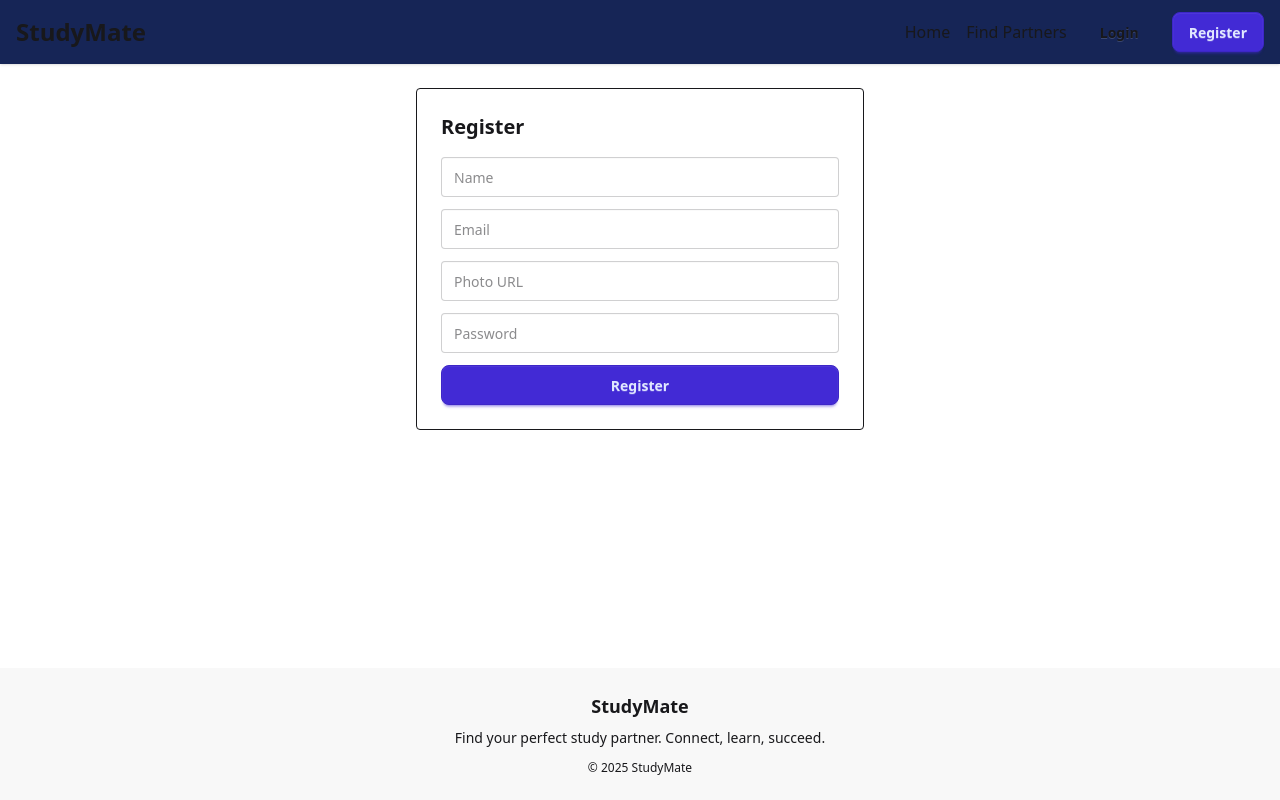
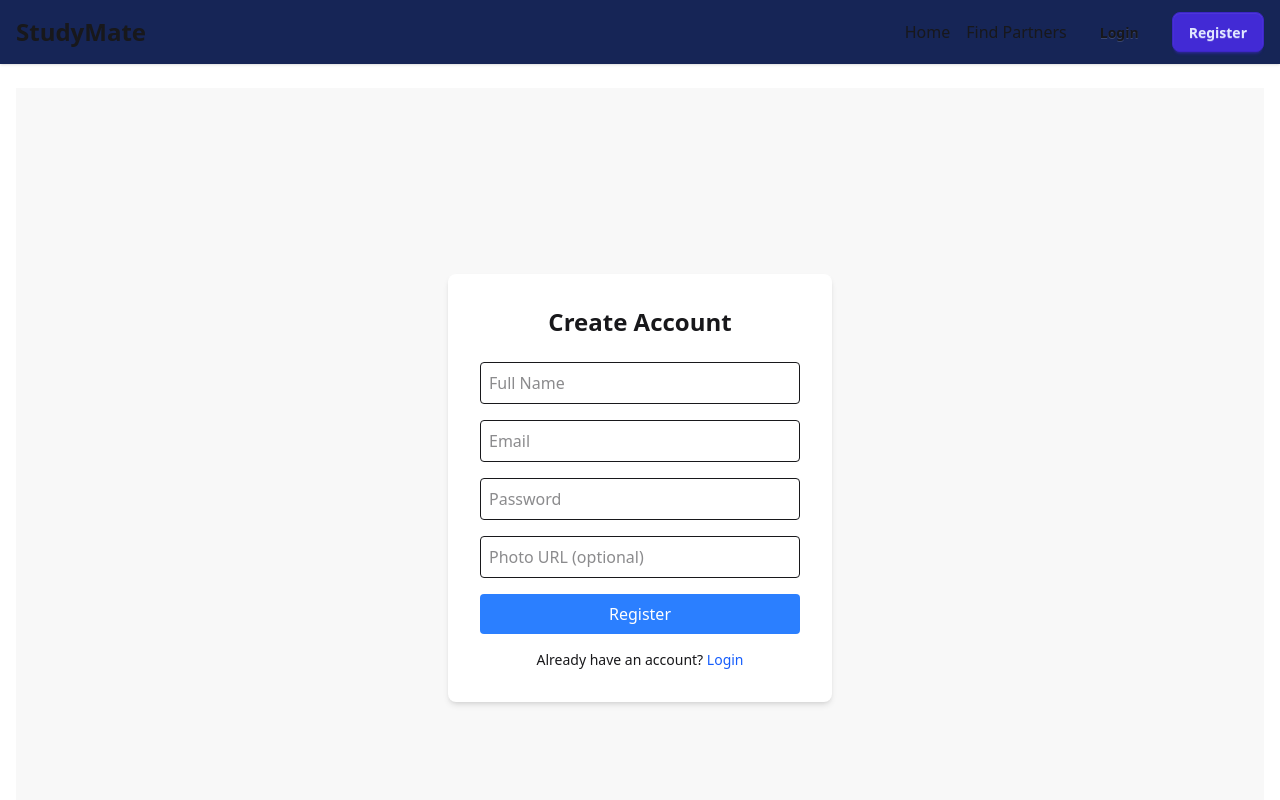
Before and after one commit to AshrafulAlam96/hero-A10, a React (Vite) app in the folder client/: page /register in a window 1280 px wide. Shown: the top 800 px of the page. Built offline with nearby package versions, Linux system fonts and the light colour scheme; no server answers.

Commit message:
Stage09 client: add Firebase-protected route for MyConnections page

```diff
--- a/client/src/App.jsx
+++ b/client/src/App.jsx
@@ -7,6 +7,7 @@ import Login from './pages/Login'
 import Register from './pages/Register'
 import Navbar from './components/Navbar'
 import Footer from './components/Footer'
+import PrivateRoute from './routes/PrivateRoute'   // ✅ Add this import
 
 export default function App() {
   return (
@@ -15,11 +16,25 @@ export default function App() {
       <main className="flex-grow container mx-auto px-4 py-6">
         <Routes>
           <Route path="/" element={<Home />} />
-          <Route path="/my-connections" element={<MyConnections />} />
+
+          {/* ✅ Protected route */}
+          <Route
+            path="/my-connections"
+            element={
+              <PrivateRoute>
+                <MyConnections />
+              </PrivateRoute>
+            }
+          />
+
           <Route path="/find-partners" element={<FindPartners />} />
           <Route path="/login" element={<Login />} />
           <Route path="/register" element={<Register />} />
-          <Route path="*" element={<div className="p-8 text-center text-xl">404 — Not Found</div>} />
+
+          <Route
+            path="*"
+            element={<div className="p-8 text-center text-xl">404 — Not Found</div>}
+          />
         </Routes>
       </main>
       <Footer />
--- a/client/src/pages/Login.jsx
+++ b/client/src/pages/Login.jsx
@@ -1,14 +1,71 @@
-import React from 'react'
+// src/pages/Login.jsx
+import React, { useState } from "react";
+import { useAuth } from "../context/AuthContext";
+import { useNavigate, useLocation } from "react-router-dom";
+import toast from "react-hot-toast";
 
-export default function Login() {
+const Login = () => {
+  const [email, setEmail] = useState("");
+  const [password, setPassword] = useState("");
+  const { login, googleLogin } = useAuth();
+  const navigate = useNavigate();
+  const location = useLocation();
+  const from = location.state?.from?.pathname || "/";
+
+  const handleEmailLogin = async (e) => {
+    e.preventDefault();
+    try {
+      await login(email, password);
+      toast.success("Logged in successfully");
+      navigate(from, { replace: true });
+    } catch (err) {
+      toast.error("Login failed");
+    }
+  };
+
+  const handleGoogleLogin = async () => {
+    try {
+      await googleLogin();
+      toast.success("Google login successful");
+      navigate(from, { replace: true });
+    } catch (err) {
+      toast.error("Google login failed");
+    }
+  };
+
   return (
-    <div className="max-w-md mx-auto border p-6 rounded">
-      <h2 className="text-xl font-semibold mb-4">Login</h2>
-      <form>
-        <input className="input input-bordered w-full mb-3" placeholder="Email" />
-        <input className="input input-bordered w-full mb-3" type="password" placeholder="Password" />
-        <button className="btn btn-primary w-full">Login</button>
+    <div className="flex flex-col items-center justify-center h-screen">
+      <h1 className="text-2xl font-bold mb-4">Login to StudyMate</h1>
+      <form
+        onSubmit={handleEmailLogin}
+        className="flex flex-col space-y-4 w-72"
+      >
+        <input
+          type="email"
+          placeholder="Email"
+          className="border p-2 rounded"
+          value={email}
+          onChange={(e) => setEmail(e.target.value)}
+        />
+        <input
+          type="password"
+          placeholder="Password"
+          className="border p-2 rounded"
+          value={password}
+          onChange={(e) => setPassword(e.target.value)}
+        />
+        <button className="bg-blue-500 text-white py-2 rounded" type="submit">
+          Login
+        </button>
       </form>
+      <button
+        onClick={handleGoogleLogin}
+        className="mt-4 bg-red-500 text-white px-4 py-2 rounded"
+      >
+        Sign in with Google
+      </button>
     </div>
-  )
-}
+  );
+};
+
+export default Login;
--- a/client/src/pages/MyConnections.jsx
+++ b/client/src/pages/MyConnections.jsx
@@ -1,6 +1,7 @@
 import React, { useEffect, useState } from "react";
 import toast from "react-hot-toast";
 import RequestCard from "../components/RequestCard";
+import { useAuth } from "../context/AuthContext";
 import {
   fetchRequests,
   updateRequestStatus,
@@ -11,7 +12,10 @@ const MyConnections = () => {
   const [requests, setRequests] = useState([]);
   const [loading, setLoading] = useState(true);
   const [actionLoading, setActionLoading] = useState(null); // ✅ Track active request
-  const userEmail = "ashraf@gmail.com"; // ⚠️ Replace with real logged-in user later
+
+  const { user } = useAuth();
+  const userEmail = user?.email;
+
 
   useEffect(() => {
     async function loadData() {
--- a/client/src/pages/Register.jsx
+++ b/client/src/pages/Register.jsx
@@ -1,16 +1,105 @@
-import React from 'react'
+import React, { useState } from "react";
+import { useNavigate } from "react-router-dom";
+import { useAuth } from "../context/AuthContext";
+import toast from "react-hot-toast";
 
-export default function Register() {
+const Register = () => {
+  const [formData, setFormData] = useState({
+    name: "",
+    email: "",
+    password: "",
+    photo: "",
+  });
+
+  const { signup } = useAuth();
+  const navigate = useNavigate();
+
+  const handleChange = (e) => {
+    const { name, value } = e.target;
+    setFormData((prev) => ({ ...prev, [name]: value }));
+  };
+
+  const handleSubmit = async (e) => {
+    e.preventDefault();
+
+    const { name, email, password, photo } = formData;
+
+    if (!email || !password) {
+      toast.error("Email and password are required!");
+      return;
+    }
+
+    try {
+      await signup(email, password, name, photo);
+      toast.success("Account created successfully 🎉");
+      navigate("/my-connections"); // redirect to dashboard or protected route
+    } catch (error) {
+      console.error("Signup Error:", error.code);
+      toast.error(error.message || "Signup failed!");
+    }
+  };
+
   return (
-    <div className="max-w-md mx-auto border p-6 rounded">
-      <h2 className="text-xl font-semibold mb-4">Register</h2>
-      <form>
-        <input className="input input-bordered w-full mb-3" placeholder="Name" />
-        <input className="input input-bordered w-full mb-3" placeholder="Email" />
-        <input className="input input-bordered w-full mb-3" placeholder="Photo URL" />
-        <input className="input input-bordered w-full mb-3" type="password" placeholder="Password" />
-        <button className="btn btn-primary w-full">Register</button>
-      </form>
+    <div className="flex flex-col items-center justify-center min-h-screen bg-base-200">
+      <div className="bg-white p-8 rounded-lg shadow-md w-96">
+        <h1 className="text-2xl font-bold mb-6 text-center">Create Account</h1>
+
+        <form onSubmit={handleSubmit} className="space-y-4">
+          <input
+            type="text"
+            name="name"
+            placeholder="Full Name"
+            className="w-full border p-2 rounded"
+            value={formData.name}
+            onChange={handleChange}
+          />
+
+          <input
+            type="email"
+            name="email"
+            placeholder="Email"
+            className="w-full border p-2 rounded"
+            value={formData.email}
+            onChange={handleChange}
+            required
+          />
+
+          <input
+            type="password"
+            name="password"
+            placeholder="Password"
+            className="w-full border p-2 rounded"
+            value={formData.password}
+            onChange={handleChange}
+            required
+          />
+
+          <input
+            type="text"
+            name="photo"
+            placeholder="Photo URL (optional)"
+            className="w-full border p-2 rounded"
+            value={formData.photo}
+            onChange={handleChange}
+          />
+
+          <button
+            type="submit"
+            className="w-full bg-blue-500 text-white py-2 rounded hover:bg-blue-600 transition"
+          >
+            Register
+          </button>
+        </form>
+
+        <p className="text-center text-sm mt-4">
+          Already have an account?{" "}
+          <a href="/login" className="text-blue-600 hover:underline">
+            Login
+          </a>
+        </p>
+      </div>
     </div>
-  )
-}
+  );
+};
+
+export default Register;
--- /dev/null
+++ b/client/src/routes/PrivateRoute.jsx
@@ -0,0 +1,21 @@
+// src/routes/PrivateRoute.jsx
+import React from "react";
+import { Navigate, useLocation } from "react-router-dom";
+import { useAuth } from "../context/AuthContext";
+
+const PrivateRoute = ({ children }) => {
+  const { user, loading } = useAuth();
+  const location = useLocation();
+
+  if (loading) {
+    return <p className="text-center mt-10">Checking authentication...</p>;
+  }
+
+  if (!user) {
+    return <Navigate to="/login" state={{ from: location }} replace />;
+  }
+
+  return children;
+};
+
+export default PrivateRoute;
```
